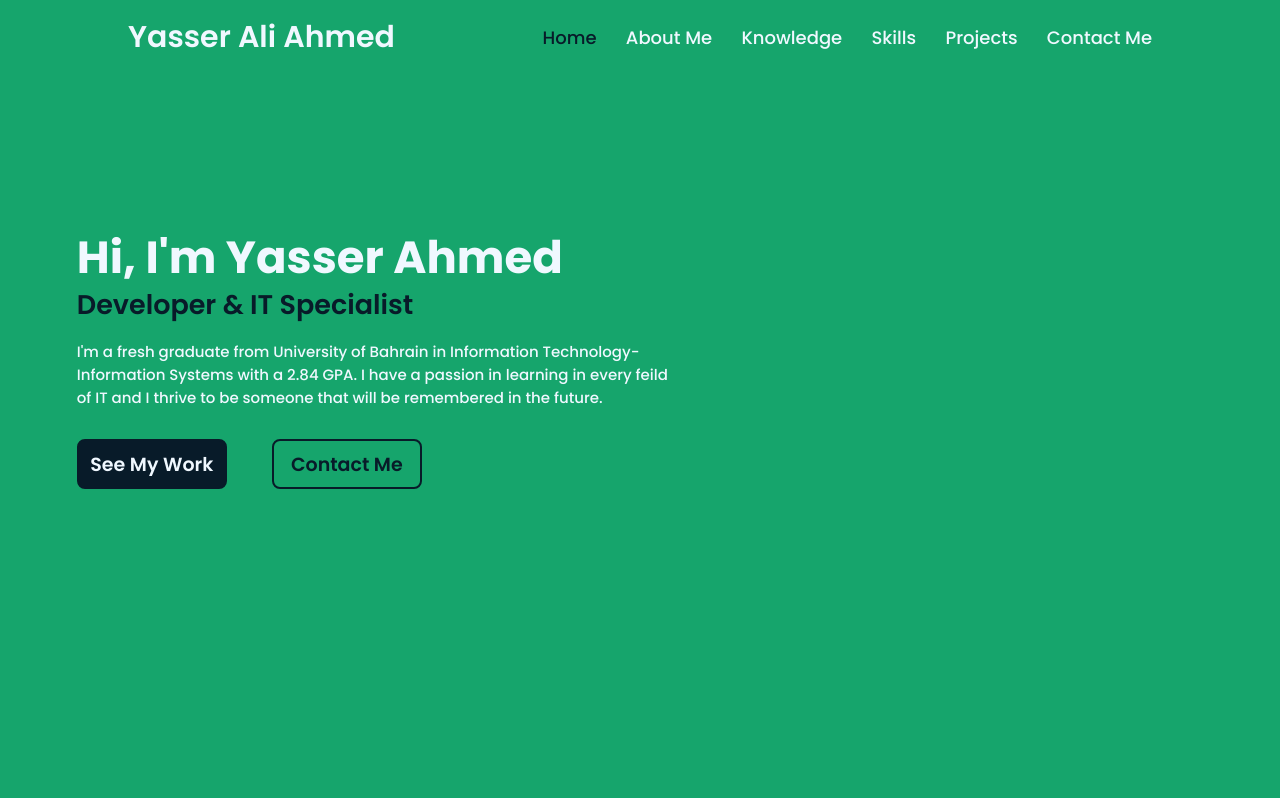
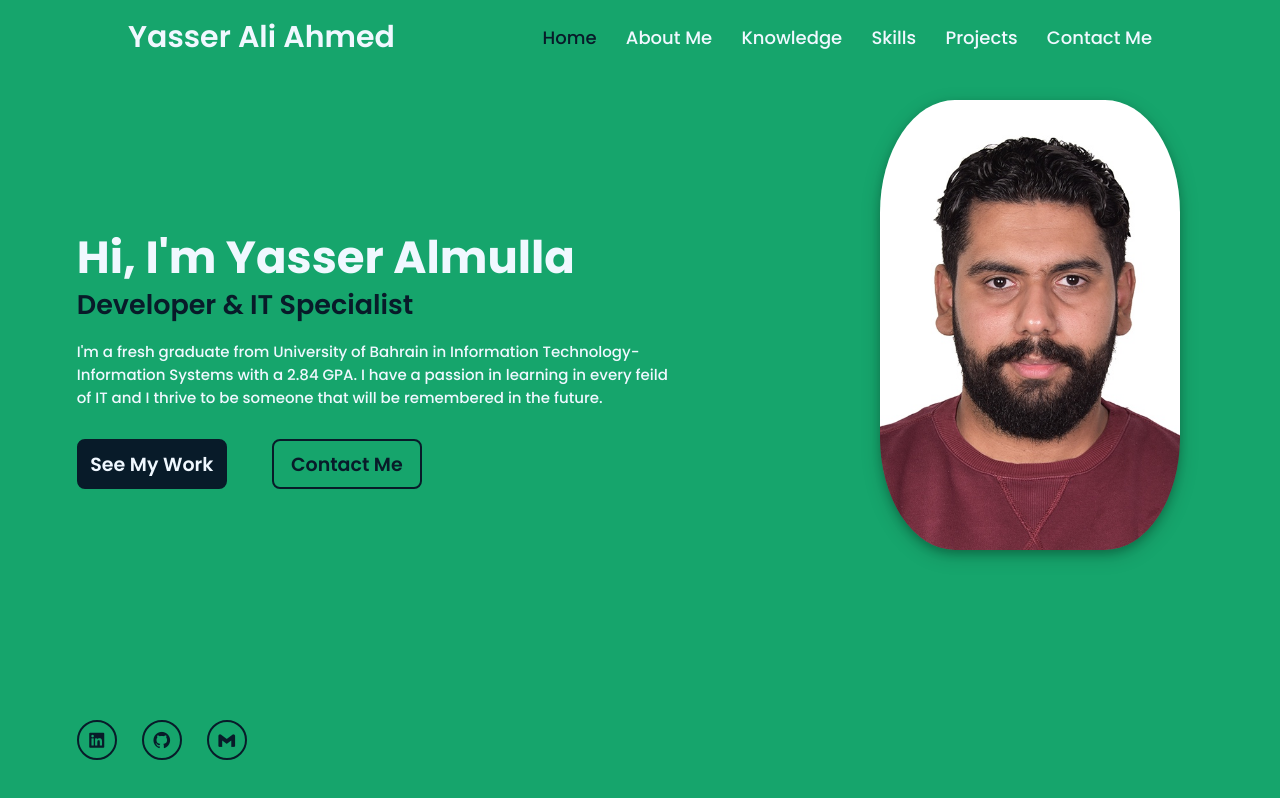
Before and after one commit to Waldalmullah/my_cv, a plain HTML site: page index.html in a window 1280 px wide. Drawn offline with nearby package versions, Linux system fonts and the light colour scheme.

Commit message:
Completing Home Page

```diff
--- a/index.html
+++ b/index.html
@@ -5,6 +5,8 @@
     <meta name="viewport" content="width=device-width, initial-scale=1.0">
     <title>Yasser Ahmed.</title>
     <link rel="stylesheet" href="style.css">
+    <link href='https://unpkg.com/boxicons@2.1.4/css/boxicons.min.css' rel='stylesheet'>
+
 </head>
 <body>
     <header class="header">
@@ -21,7 +23,7 @@
 
     <section class="home">
         <div class="home-content">
-            <h1>Hi, I'm Yasser Ahmed</h1>
+            <h1>Hi, I'm Yasser Almulla</h1>
             <h3>Developer & IT Specialist</h3>
             <p>I'm a fresh graduate from University of Bahrain in Information Technology-Information Systems with a 2.84 GPA.
                 I have a passion in learning in every feild of IT and I thrive to be someone that will be remembered in the future.</p>
@@ -29,7 +31,16 @@
                     <a href="#">See My Work</a>
                     <a href="#">Contact Me</a>
                 </div>
+
         </div>
+        <div class="image-cover">
+            <img src="images/IMG-20240125-WA0055.jpg" class="photo" alt="">
+        </div>
+       <div class="home-sci">
+        <a href="https://www.linkedin.com/in/yasser-ahmed-055957174"><i class='bx bxl-linkedin-square'></i></a>
+        <a href="https://github.com/Waldalmullah/"><i class='bx bxl-github'></i></a>
+        <a href="https://yasseralmulla66@gmail.com"><i class='bx bxl-gmail'></i></a>
+       </div>
     </section>
 </body>
 </html>
--- a/style.css
+++ b/style.css
@@ -1,5 +1,6 @@
 
 @import url('https://fonts.googleapis.com/css2?family=Poppins:ital,wght@0,100;0,200;0,300;0,400;0,500;0,600;0,700;0,800;0,900;1,100;1,200;1,300;1,400;1,500;1,600;1,700;1,800;1,900&display=swap');
+
 * {
     margin: 0;
     padding: 0;
@@ -26,6 +27,7 @@ body{
     z-index: 100%;
 }
 .logo{
+    position: relative;
     font-size: 30px;
     /* color: #081b29; */
     /* color: #59344F; */
@@ -33,6 +35,17 @@ body{
     text-decoration: none;
     font-weight: 600;
 
+}
+.logo::before{
+    content: '';
+    position: absolute;
+    top: 0;
+    right: 0;
+    width: 100%;
+    height: 100%;
+    background: #16a56c;
+    animation: showRight 1s ease forwards;
+    animation-delay: .4s;
 }
 .navigation a{
     font-size: 18px;
@@ -54,33 +67,88 @@ body{
 .home{
     height: 90vh;
     display: flex;
+    justify-content: space-between;
     align-items: center;
     padding: 0 6%;
+    /* background: url('images/IMG-20240125-WA0055.jpg') no-repeat; */
+    background-size: cover;
+    background-position: center;
 }
 .home-content{
     max-width: 600px;
+
 }
 .home-content h1{
+    position: relative;
     font-size: 45px;
     font-weight: 700;
     line-height: 1.2;
 }
+.home-content h1::before{
+    content: '';
+    position: absolute;
+    top: 0;
+    right: 0;
+    width: 100%;
+    height: 100%;
+    background: #16a56c;
+    animation: showRight 1s ease forwards;
+    animation-delay: 1s;
+}
 .home-content h3{
+    position: relative;
     font-size: 27px;
     font-weight: 600;
     color: #081b29;
 }
+.home-content h3::before{
+    content: '';
+    position: absolute;
+    top: 0;
+    right: 0;
+    width: 100%;
+    height: 100%;
+    background: #16a56c;
+    animation: showRight 1s ease forwards;
+    animation-delay: 1.3s;
+}
 .home-content p{
+    position: relative;
     font-size: 15px;
     font-weight: 500;
     margin: 15px 0 30px;
 }
+.home-content p::before{
+    content: '';
+    position: absolute;
+    top: 0;
+    right: 0;
+    width: 100%;
+    height: 100%;
+    background: #16a56c;
+    animation: showRight 1s ease forwards;
+    animation-delay: 1.5s;
+}
 .home-content .btn-box{
+    position: relative;
     width: 345px;
     height: 50px;
     display: flex;
     justify-content: space-between;
 }
+.home-content .btn-box::before{
+    content: '';
+    position: absolute;
+    top: 0;
+    right: 0;
+    width: 100%;
+    height: 100%;
+    background: #16a56c;
+    animation: showRight 1s ease forwards;
+    animation-delay: 1.9s;
+    z-index: 2;
+}
+
 .btn-box a{
     display: inline-flex;
     font-size: 19px;
@@ -128,3 +196,85 @@ body{
 .btn-box a:nth-child(2):hover{
     color: aliceblue;
 }
+.home-sci{
+    position: absolute;
+    bottom: 40px;
+    width: 170px;
+    display: flex;
+    justify-content: space-between;
+
+}
+.home-sci::before{
+    content: '';
+    position: absolute;
+    top: 0;
+    right: 0;
+    width: 100%;
+    height: 100%;
+    background: #16a56c;
+    animation: showRight 1s ease forwards;
+    animation-delay: 2.3s;
+    z-index: 2;
+}
+.home .image-cover .photo{
+    width: auto;
+     height: 450px;
+    border: 0.5px transparent;
+    border-radius: 25%;
+    box-shadow: 0 4px 8px 0 rgba(0, 0, 0, 0.2), 0 6px 20px 0 rgba(0, 0, 0, 0.19);
+    position: absolute;
+    top: 100px;
+    right: 100px;
+
+
+}
+
+.home .image-cover .photo:hover{
+    background: lightslategray;
+
+    transform: scale(0.9);
+    transition: .3s;
+    z-index: 1;
+}
+
+.home-sci a{
+    position: relative;
+    display: inline-flex;
+    width: 40px;
+    height: 40px;
+    background: transparent;
+    border: 2px solid #081b29;
+    border-radius: 50%;
+    justify-content: center;
+    align-items: center;
+    text-decoration: none;
+    font-size: 20px;
+    color: #081b29;
+    z-index: 1;
+    overflow: hidden;
+    transition: .5s;
+}
+.home-sci a::before{
+    content: '';
+    position: absolute;
+    top: 0;
+    left: 0;
+    width: 0;
+    height: 100%;
+    background: #081b29;
+    z-index: -1;
+    transition: .5s;
+}
+.home-sci a:hover::before{
+    width: 100%;
+
+}
+.home-sci a:hover{
+    color: aliceblue;
+}
+
+@keyframes showRight{
+    100% {
+        width: 0;
+    }
+}
```
Also changed, not shown: images/IMG-20240125-WA0055.jpg (added).
